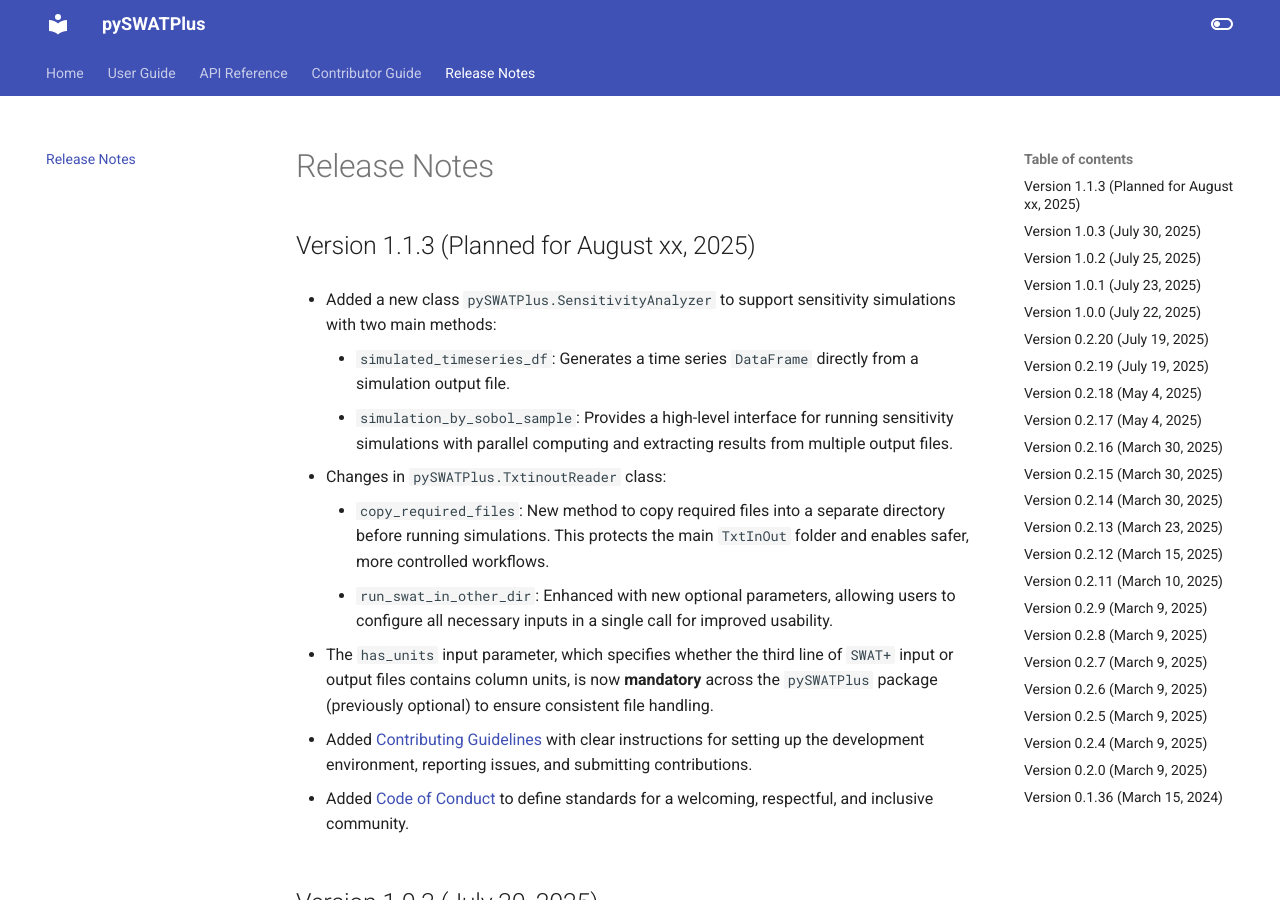
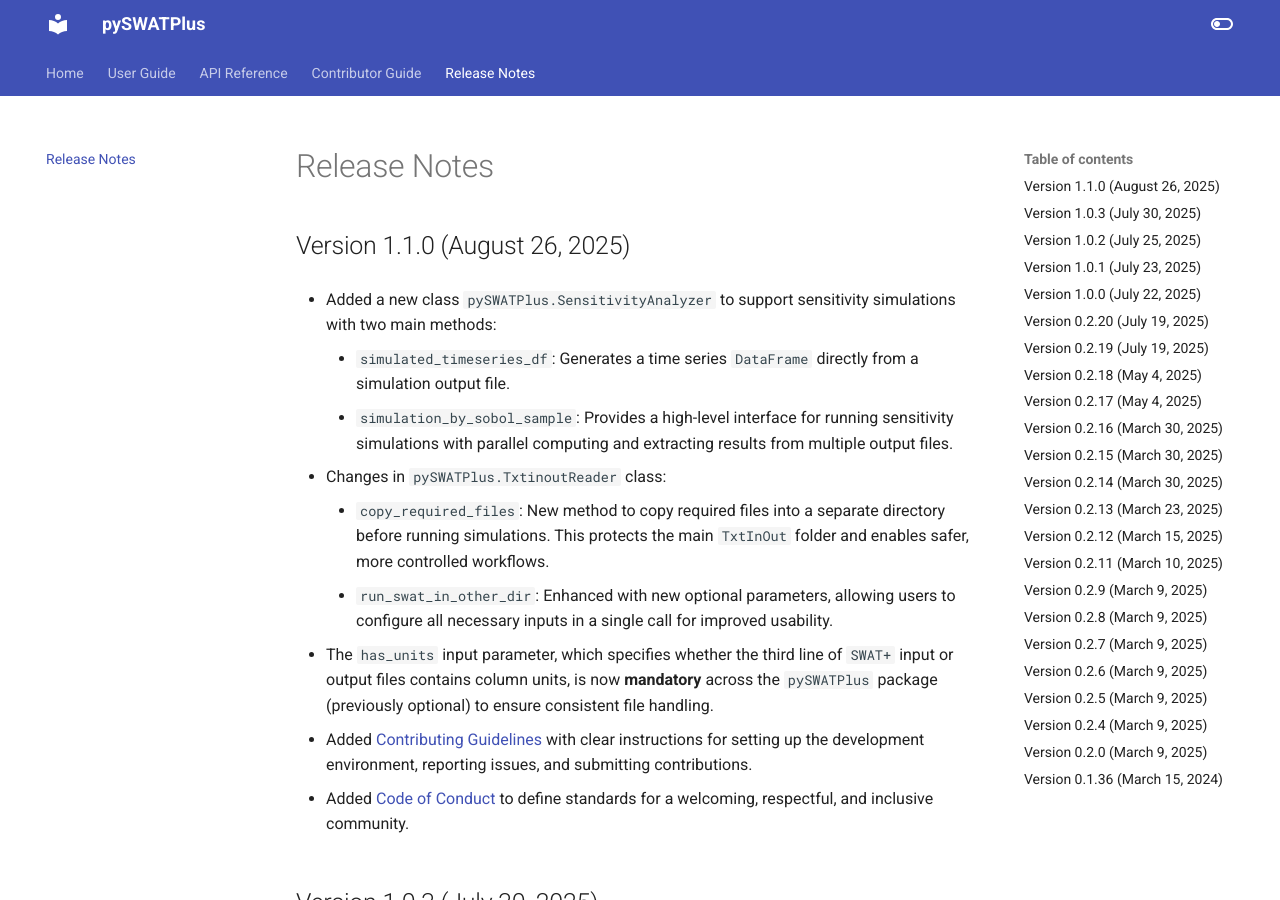
Before and after one commit to swat-model/pySWATPlus, an MkDocs documentation site: the page built from docs/changelog.md, in a window 1280 px wide and 900 px high. Built offline with MkDocs 1.6.1 and Material for MkDocs 9.7.7, drawn with Linux system fonts in a browser that asks for light colours.

Commit message:
modified changelog version 1.1.0

```diff
--- a/docs/changelog.md
+++ b/docs/changelog.md
@@ -1,7 +1,7 @@
 # Release Notes
 
 
-## Version 1.1.3 (Planned for August xx, 2025)
+## Version 1.1.0 (August 26, 2025)
 
 - Added a new class `pySWATPlus.SensitivityAnalyzer` to support sensitivity simulations with two main methods:
 
```
